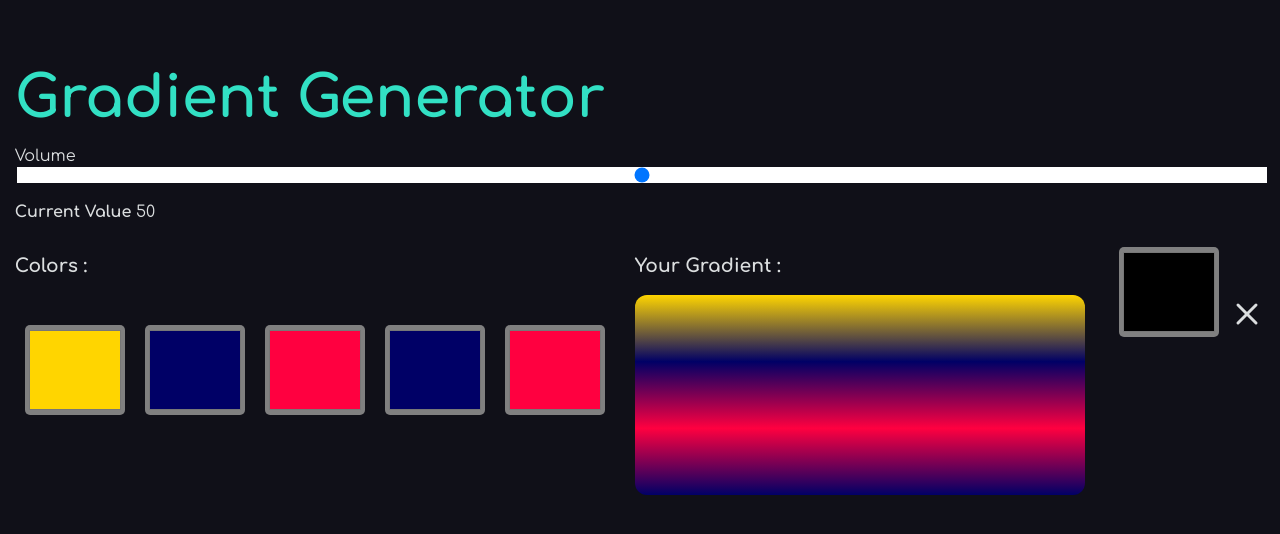
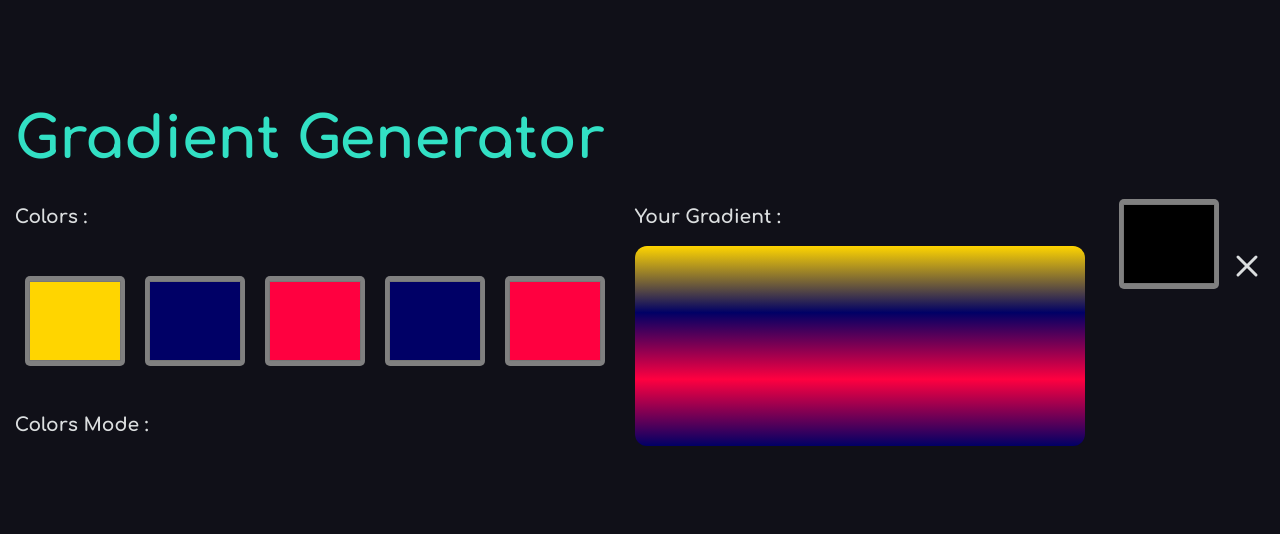
Before and after one commit to naveensinghp/Playground-Stuff, a Next.js app: page / in a window 1280 px wide. Shown: the top 534 px of the page. Built offline with nearby package versions, Linux system fonts and the light colour scheme.

Commit message:
no message

```diff
--- a/src/components/GradientGen/GradientGen.js
+++ b/src/components/GradientGen/GradientGen.js
@@ -27,7 +27,7 @@ function GradientGen() {
   console.log('colors',colors);
   return (
     <>
-      <Slider />
+
       <div className={styles.mainwrapper}>
         <div className={styles.rowleft}>
           <h3>Colors :  </h3>
@@ -66,6 +66,9 @@ function GradientGen() {
               );
             })}
           </form> */}
+          <h3>Colors Mode : </h3>
+
+          {/* <Slider /> */}
         </div>
         <div className={styles.rowright}>
           <h3>Your Gradient : </h3>
```
